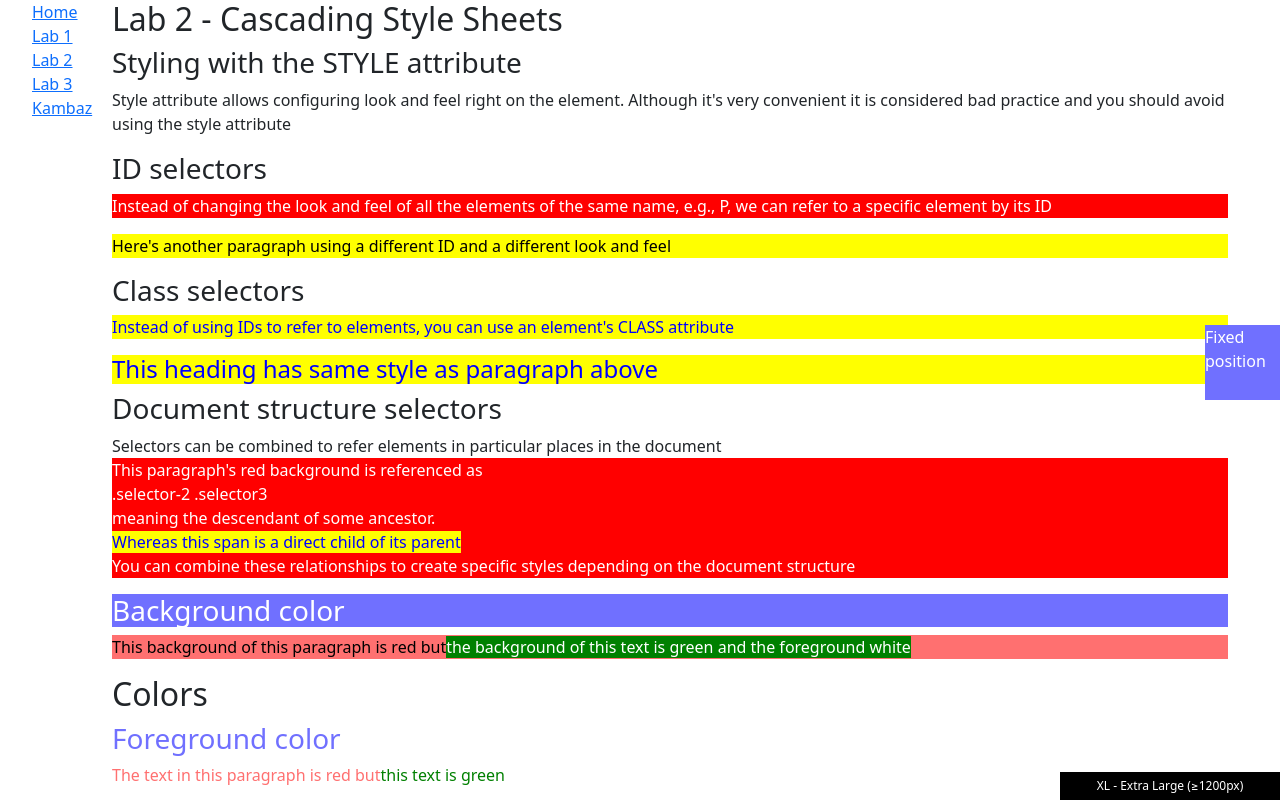
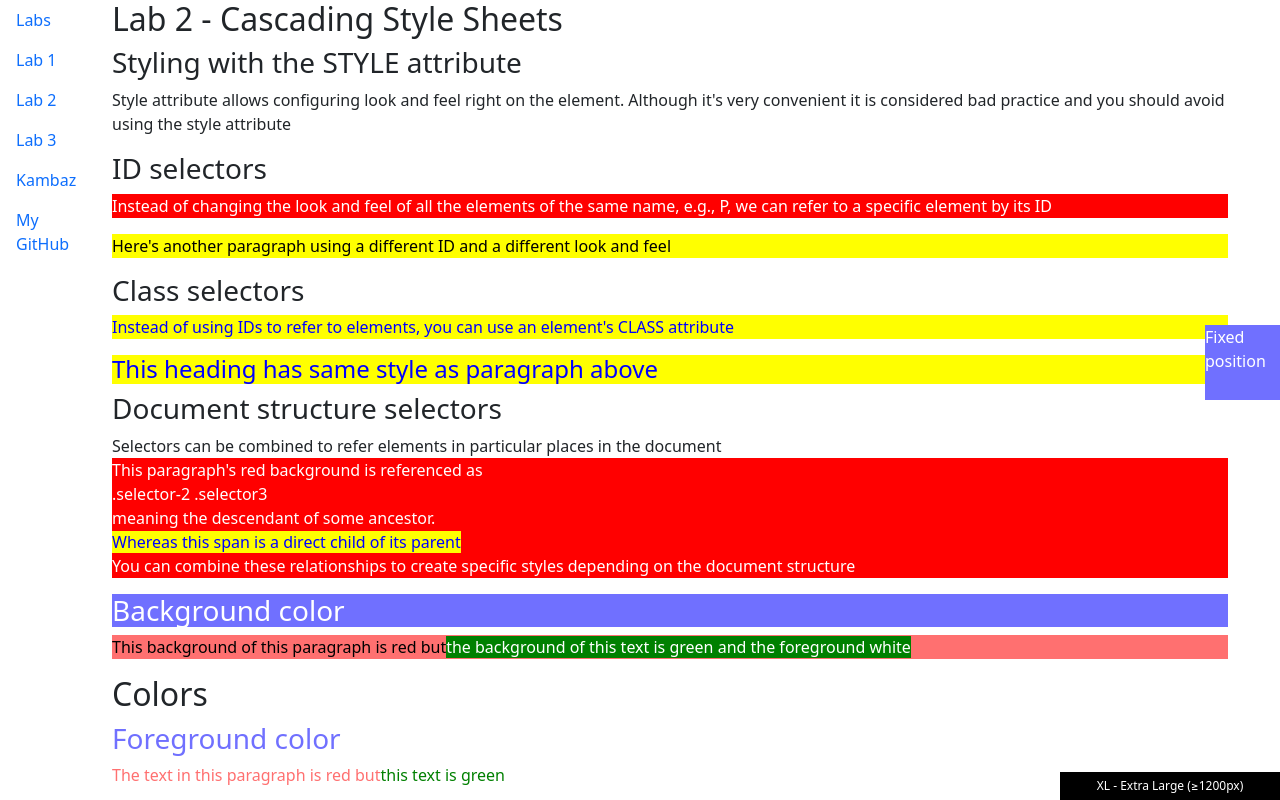
Before and after one commit to agrvspr/kambaz-next-js, a Next.js app: page /labs/lab2 in a window 1280 px wide. Shown: the top 800 px of the page. Built offline with nearby package versions, Linux system fonts and the light colour scheme.

Commit message:
left off at 2.5

```diff
--- a/app/labs/TOC.tsx
+++ b/app/labs/TOC.tsx
@@ -1,26 +1,28 @@
+"use client"
+import NavItem from "react-bootstrap/NavItem";
+import Nav from "react-bootstrap/Nav";
+import NavLink from "react-bootstrap/NavLink";
 import Link from "next/link";
 export default function TOC() {
  return (
-   <ul>
-     <li>
-       <Link href="/labs" id="wd-lab1-link">
-         Home </Link>
-     </li>
-     <li>
-       <Link href="/labs/lab1" id="wd-lab1-link">
-         Lab 1 </Link>
-     </li>
-     <li>
-       <Link href="/labs/lab2" id="wd-lab2-link">
-         Lab 2 </Link>
-     </li>
-     <li>
-       <Link href="/labs/lab3" id="wd-lab3-link">
-         Lab 3 </Link>
-     </li>
-     <li>
-       <Link href="/" id="wd-lab3-link">
-         Kambaz </Link>
-     </li>
-   </ul>
+   <Nav variant="pills">
+     <NavItem>
+       <NavLink href="/labs" as={Link}>Labs</NavLink>
+     </NavItem>
+     <NavItem>
+       <NavLink href="/labs/lab1" as={Link}>Lab 1</NavLink>
+     </NavItem>
+     <NavItem>
+       <NavLink href="/labs/lab2" as={Link}>Lab 2</NavLink>
+     </NavItem>
+     <NavItem>
+       <NavLink href="/labs/lab3" as={Link}>Lab 3</NavLink>
+     </NavItem>
+     <NavItem>
+       <NavLink href="/" as={Link}>Kambaz</NavLink>
+     </NavItem>
+     <NavItem>
+       <NavLink href="https://github.com/agrvspr">My GitHub</NavLink>
+     </NavItem>
+   </Nav>
 );}
--- a/app/labs/lab2/BootstrapForms.tsx
+++ b/app/labs/lab2/BootstrapForms.tsx
@@ -3,13 +3,41 @@ import FormControl from "react-bootstrap/FormControl";
 import FormSelect from "react-bootstrap/FormSelect";
 import FormCheck from "react-bootstrap/FormCheck";
 import FormRange from "react-bootstrap/esm/FormRange";
+import InputGroupText from "react-bootstrap/esm/InputGroupText";
+import InputGroup from "react-bootstrap/InputGroup";
+import Row from "react-bootstrap/Row";
+import Col from "react-bootstrap/Col";
+import Form from "react-bootstrap/Form";
+import Button from "react-bootstrap/Button";
 export default function BootstrapForms () {
     return (
-<div id="wd-css-styling-range-and-sliders">
-  <h3>Range</h3>
-  <FormLabel>Example range</FormLabel>
-  <FormRange min="0" max="5" step="0.5" />
+<div id="wd-css-responsive-forms-2">
+   <h3>Responsive forms 2</h3>
+   <Form>
+      <Row className="mb-3" controlId="formHorizontalEmail">
+         <FormLabel column sm={2}> Email </FormLabel>
+         <Col sm={10}> <FormControl type="email" placeholder="Email" /> </Col>
+      </Row>
+      <Row className="mb-3" controlId="formHorizontalPassword">
+         <FormLabel column sm={2}> Password </FormLabel>
+         <Col sm={10}> <FormControl type="password" placeholder="Password" /> </Col>
+      </Row>
+      <fieldset>
+         <Row className="mb-3">
+            <FormLabel as="legend" column sm={2}> Radios </FormLabel>
+            <Col sm={10}>
+               <FormCheck type="radio" label="First radio" name="formHorizontalRadios" defaultChecked />
+               <FormCheck type="radio" label="Second radio" name="formHorizontalRadios" />
+               <FormCheck type="radio" label="Third radio" name="formHorizontalRadios" />
+               <FormCheck type="radio" label="Remember me" name="formHorizontalRadios" />
+            </Col>
+         </Row>
+      </fieldset>
+      <Col> <Button type="submit">Sign in</Button> </Col>
+   </Form>
 </div>
+
+
 
     );
 }
--- /dev/null
+++ b/app/labs/lab2/BootstrapNavigation.tsx
@@ -0,0 +1,28 @@
+import Nav from "react-bootstrap/Nav";
+import NavLink from "react-bootstrap/NavLink";
+import NavItem from "react-bootstrap/NavItem";
+import Card from "react-bootstrap/Card";
+import CardBody from "react-bootstrap/CardBody";
+import CardText from "react-bootstrap/CardText";
+import CardImg from "react-bootstrap/CardImg";
+import CardTitle from "react-bootstrap/CardTitle";
+import Button from "react-bootstrap/Button";
+
+export default function BootstrapNavigation () {
+    return (
+<div id="wd-css-navigating-with-cards">
+  <h2> Cards </h2>
+  <Card style={{ width: "18rem" }}>
+    <CardImg variant="top" src="/images/stacked.jpg" />
+    <CardBody>
+      <CardTitle>Stacking Starship</CardTitle>
+      <CardText>
+        Stacking the most powerful rocket in history. Mars or bust!
+      </CardText>
+      <Button variant="primary">Boldly Go</Button>
+    </CardBody>
+  </Card>
+</div>
+
+    );
+}
--- a/app/labs/lab2/page.tsx
+++ b/app/labs/lab2/page.tsx
@@ -20,6 +20,7 @@ import ScreenSizeLabel from "./ScreenSizeLabel";
 import BootstrapTables from "./BootstrapTables";
 import BootstrapLists from "./BootstrapLists";
 import BootstrapForms from "./BootstrapForms";
+import BootstrapNavigation from "./BootstrapNavigation";
 
 export default function Lab2() {
   return (
@@ -88,5 +89,6 @@ Instead of using IDs to refer to elements, you can use an element's CLASS attrib
       <BootstrapTables />
       <BootstrapLists />
       <BootstrapForms />
+      <BootstrapNavigation />
     </Container>
     );}
```
Also changed, not shown: public/images/stacked.jpg (added).
